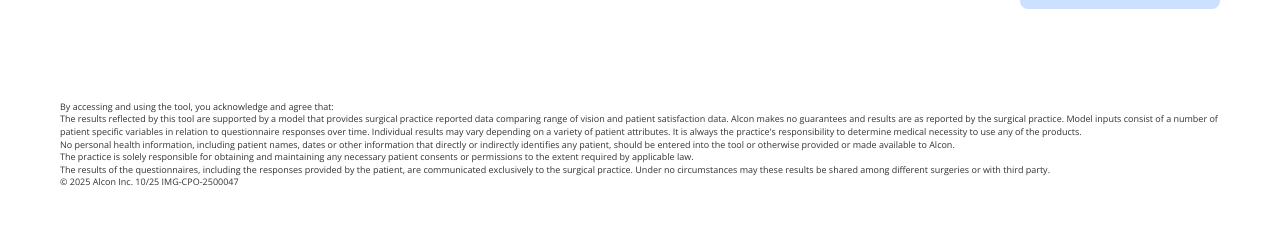
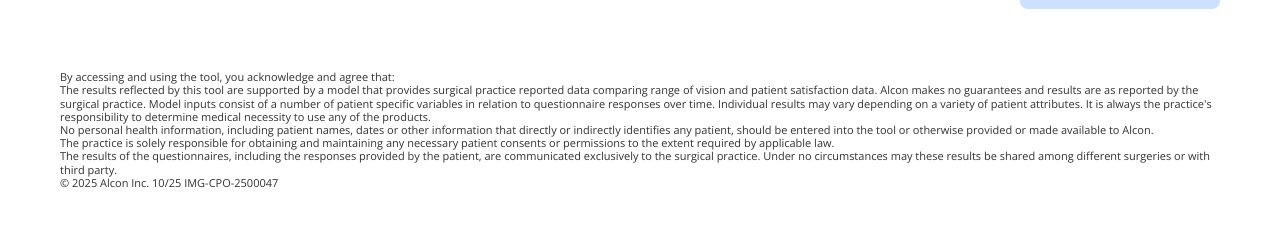
Before and after one commit to wardazo/questionnaire, a Vue app: page / in a window 1280 px wide. Shown: the part 571-798 px from the top of the page. Built offline with nearby package versions, Linux system fonts and the light colour scheme; no server answers; what chartjs-plugin-datalabels would draw is missing.

Commit message:
Refine styles and configurations: adjust grid layout in `QuestionVisualAcuity`, update color scheme in `resultsConfig`, and improve text and button styling in `page0`.

```diff
--- a/src/components/Subcomp/QuestionVisualAcuity.vue
+++ b/src/components/Subcomp/QuestionVisualAcuity.vue
@@ -124,7 +124,7 @@ export default {
   // 2 rows of 2 when there are 4 measurements
   &.four-items {
     display: grid;
-    grid-template-columns: repeat(2, 1fr);
+    grid-template-columns: repeat(4, 1fr);
     gap: 80px 40px;
     justify-items: center;
     padding: 100px 100px 100px;
--- a/src/components/page0.vue
+++ b/src/components/page0.vue
@@ -466,8 +466,8 @@ export default {
 
   .disclaimer-text {
     font-family: 'Open Sans', sans-serif;
-    font-size: 9px;
-    line-height: 1.4;
+    font-size: 11px;
+    line-height: 1.2em;
     color: #333;
     margin: 0;
   }
@@ -588,7 +588,7 @@ export default {
   .btn-results-large {
     grid-column: 1 / -1;
     width: 100%;
-    background: #ffac1c;
+    background: #00AEEF;
     border: none;
     border-radius: 11px;
     padding: 25px;
--- a/src/stores/resultsConfig.js
+++ b/src/stores/resultsConfig.js
@@ -176,19 +176,19 @@ export const RESULTS_TAB_SECTIONS = {
 export const CHART_COLORS = {
   // RADIO_OPTIONS (Never/Occasionally/Often/Always)
   never: '#02AF4B',          // Green
-  occasionally: '#DEC9A5',   // Beige
+  occasionally: '#00AEEF',   // Beige
   often: '#F0C846',          // Orange
   always: '#D62E22',         // Red
 
   // BOTHERSOME_OPTIONS
   not_at_all: '#02AF4B',     // Green (best)
-  a_little: '#DEC9A5',       // Beige
+  a_little: '#00AEEF',       // Beige
   moderately: '#F0C846',     // Orange
   significantly: '#D62E22',  // Red (worst)
 
   // CLARITY_OPTIONS
   very_clear: '#02AF4B',     // Green (best)
-  somewhat_clear: '#DEC9A5', // Beige
+  somewhat_clear: '#00AEEF', // Beige
   slightly_blurry: '#F0C846',// Orange
   very_blurry: '#D62E22',    // Blue (worst)
 
```
